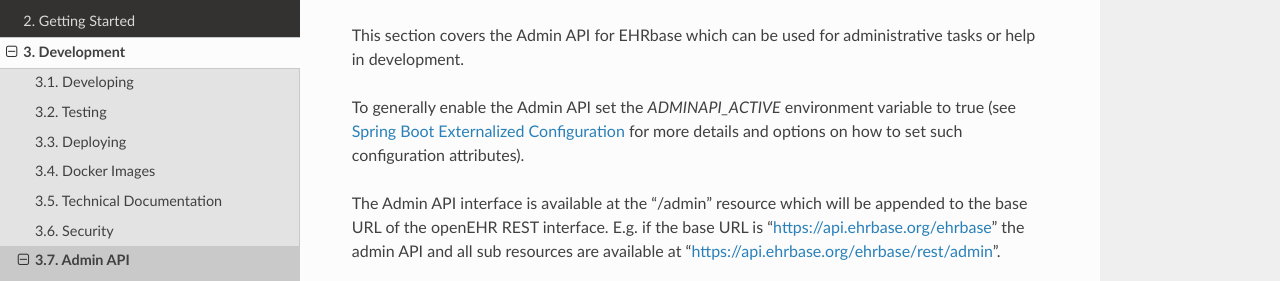
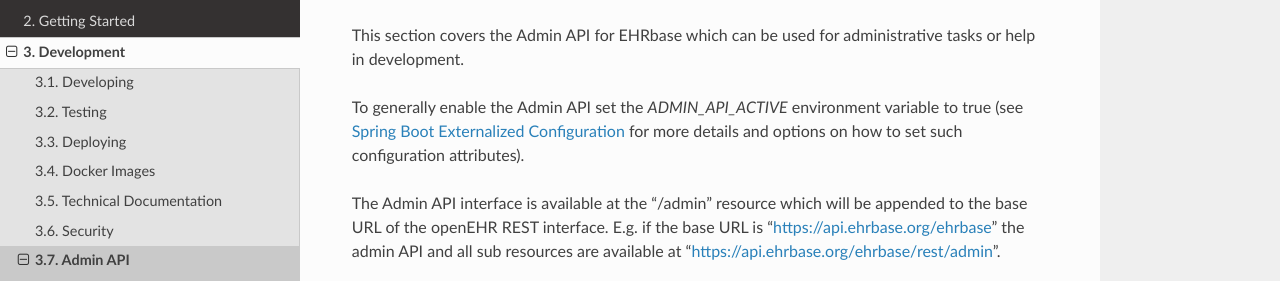
Before and after one commit to ehrbase/documentation, a Sphinx documentation site: the page built from source/03_development/07_admin/index.rst, in a window 1280 px wide and 900 px high, scrolled down 327 px. Shown: the part 160-441 px from the top of the window. Built offline with Sphinx 7.4.7 and the Read the Docs theme 2.0.0, drawn with Linux system fonts in a browser that asks for light colours; formulas are drawn with MathJax 3; pages that are not in the unit, such as notebooks, are missing from menus.

Commit message:
Update index.rst
Just fixed typo in ADMIN_API_ACTIVE

```diff
--- a/source/03_development/07_admin/index.rst
+++ b/source/03_development/07_admin/index.rst
@@ -10,7 +10,7 @@
 
 This section covers the Admin API for EHRbase which can be used for administrative tasks or help in development.
 
-To generally enable the Admin API set the `ADMINAPI_ACTIVE` environment variable to true
+To generally enable the Admin API set the `ADMIN_API_ACTIVE` environment variable to true
 (see `Spring Boot Externalized Configuration`_ for more details and options on how to set such configuration attributes).
 
 .. _Spring Boot Externalized Configuration: https://docs.spring.io/spring-boot/docs/current/reference/html/spring-boot-features.html#boot-features-external-config
```
